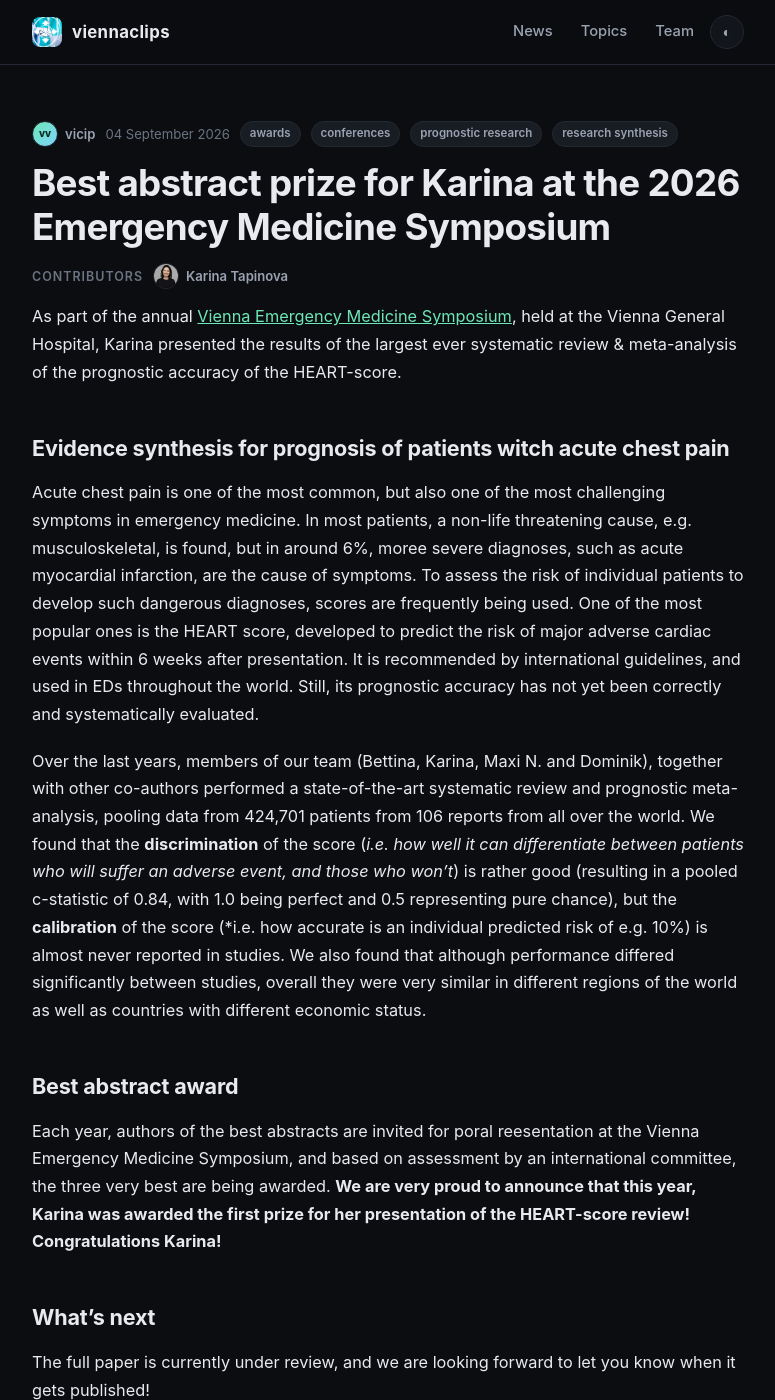
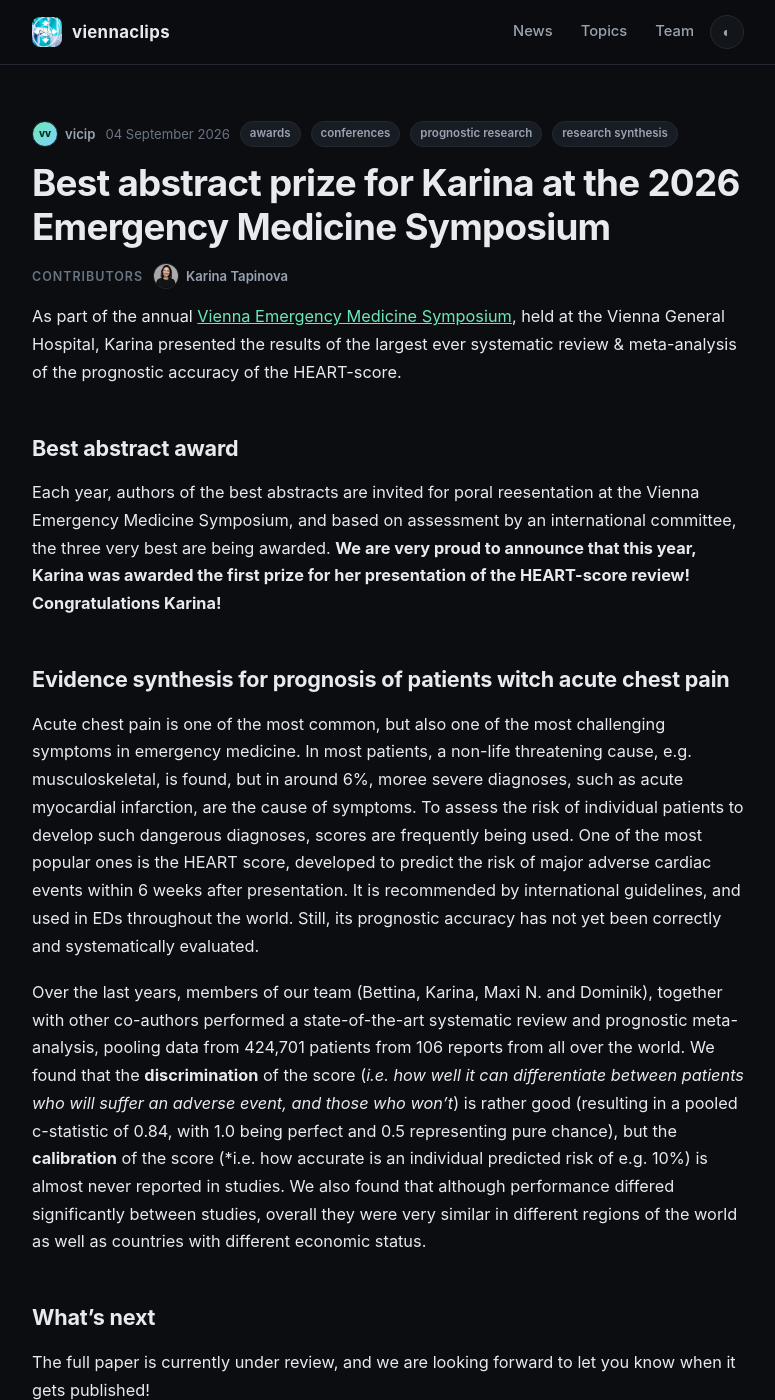
Before and after one commit to viennaclips/viennaclips.github.io, a Jekyll site: the page built from _posts/2026-09-04-notfallsymposium.md, in a window 1280 px wide and 1400 px high. Shown: the whole window, without its empty margins (252-1027 px from the left). Built offline with Jekyll 4.4.1, drawn with Linux system fonts in a browser that asks for light colours; part of the change alters nothing that is shown.

```diff
--- a/_posts/2026-09-04-notfallsymposium.md
+++ b/_posts/2026-09-04-notfallsymposium.md
@@ -9,6 +9,10 @@ excerpt: "Karina was awarded for her work on the systematic review & meta-analys
 
 As part of the annual [Vienna Emergency Medicine Symposium](https://notfallmedizin.meduniwien.ac.at/en/ueber-uns/klinikveranstaltungen/notfallsymposium/), held at the Vienna General Hospital, Karina presented the results of the largest ever systematic review & meta-analysis of the prognostic accuracy of the HEART-score.
 
+## Best abstract award
+
+Each year, authors of the best abstracts are invited for poral reesentation at the Vienna Emergency Medicine Symposium, and based on assessment by an international committee, the three very best are being awarded. **We are very proud to announce that this year, Karina was awarded the first prize for her presentation of the HEART-score review! Congratulations Karina!**
+
 ## Evidence synthesis for prognosis of patients witch acute chest pain
 
 Acute chest pain is one of the most common, but also one of the most challenging symptoms in emergency medicine. In most patients, a non-life threatening cause, e.g. musculoskeletal, is found, but in around 6%, moree severe diagnoses, such as acute myocardial infarction, are the cause of symptoms. To assess the risk of individual patients to develop such dangerous diagnoses, scores are frequently being used. One of the most popular ones is the HEART score, developed to predict the risk of major adverse cardiac events within 6 weeks after presentation. It is recommended by international guidelines, and used in EDs throughout the world. Still, its prognostic accuracy has not yet been correctly and systematically evaluated.
@@ -16,10 +20,6 @@ Acute chest pain is one of the most common, but also one of the most challenging
 Over the last years, members of our team (Bettina, Karina, Maxi N. and Dominik), together with other  co-authors performed a state-of-the-art systematic review and prognostic meta-analysis, pooling data from 424,701 patients from 106 reports from all over the world. We found that the **discrimination** of the score (*i.e. how well it can differentiate between patients who will suffer an adverse
 event, and those who won't*) is rather good (resulting in a pooled c-statistic of 0.84, with 1.0 being perfect and 0.5 representing pure chance), but the **calibration** of the score (*i.e. how accurate is an individual predicted risk of e.g. 10%) is almost never reported in studies. We also found that although performance differed significantly between studies, overall they were very similar in different regions of the world as well as countries with different economic status.
 
-## Best abstract award
-
-Each year, authors of the best abstracts are invited for poral reesentation at the Vienna Emergency Medicine Symposium, and based on assessment by an international committee, the three very best are being awarded. **We are very proud to announce that this year, Karina was awarded the first prize for her presentation of the HEART-score review! Congratulations Karina!**
-
 ## What's next
 
 The full paper is currently under review, and we are looking forward to let you know when it gets published!
```
